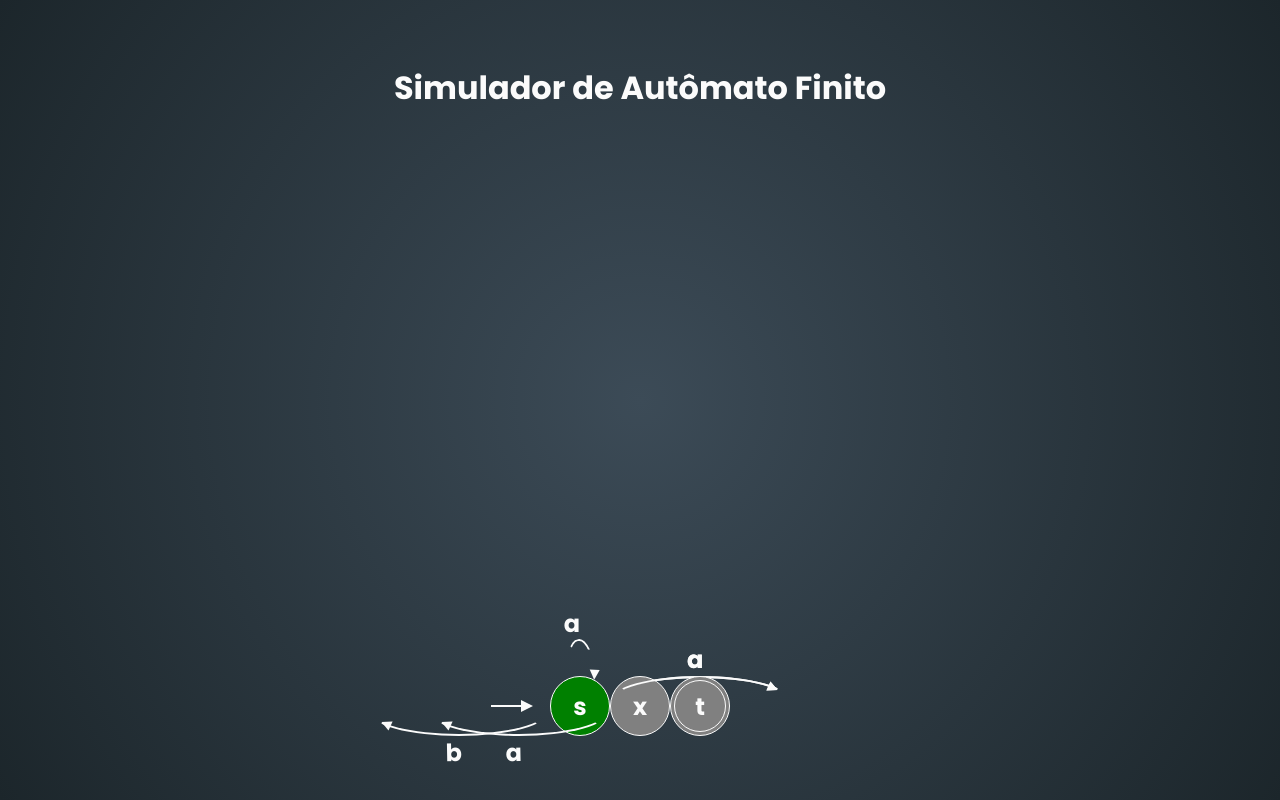
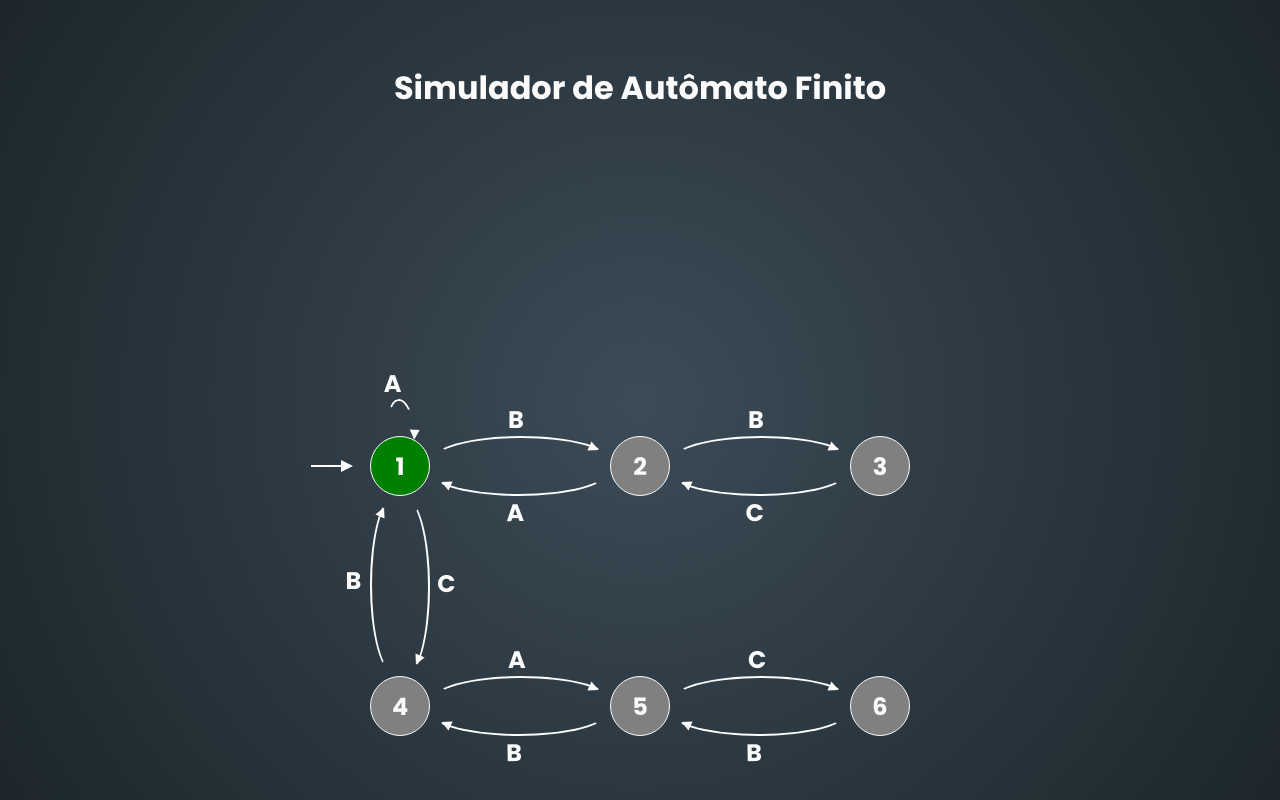
Before and after one commit to SnapCoders/semester6-automaton, a React (Create React App) app: page / in a window 1280 px wide. Built offline with nearby package versions, Linux system fonts and the light colour scheme.

Commit message:
changes: :wrench: Changing automaton example

```diff
--- a/src/components/molecules/Automaton/index.tsx
+++ b/src/components/molecules/Automaton/index.tsx
@@ -1,26 +1,43 @@
 import React from 'react';
 
 import { State, Transition } from '../../atoms';
+import { Grid } from '../../quarks';
 
 import { Container } from './styles';
 
 const Automaton: React.FC = () => {
   return (
     <Container>
-      <State label="s" isActive isInitial>
-        <Transition label="a" transitionAs="loop" />
-        <Transition label="b" transitionAs="rightToLeft" />
-      </State>
+      <Grid>
+        <State label="1" isActive isInitial>
+          <Transition label="A" transitionAs="loop" />
+          <Transition label="B" transitionAs="leftToRight" />
+          <Transition label="C" transitionAs="upToDown" />
+        </State>
 
-      <Transition label="a" transitionAs="leftToRight" />
+        <State label="2">
+          <Transition label="B" transitionAs="leftToRight" />
+          <Transition label="A" transitionAs="rightToLeft" />
+        </State>
 
-      <State label="x">
-        <Transition label="a" transitionAs="rightToLeft" />
-      </State>
+        <State label="3">
+          <Transition label="C" transitionAs="rightToLeft" />
+        </State>
 
-      <Transition label="a" transitionAs="leftToRight" />
+        <State label="4">
+          <Transition label="B" transitionAs="downToUp" />
+          <Transition label="A" transitionAs="leftToRight" />
+        </State>
 
-      <State label="t" isFinal />
+        <State label="5">
+          <Transition label="B" transitionAs="rightToLeft" />
+          <Transition label="C" transitionAs="leftToRight" />
+        </State>
+
+        <State label="6">
+          <Transition label="B" transitionAs="rightToLeft" />
+        </State>
+      </Grid>
     </Container>
   );
 };
```
